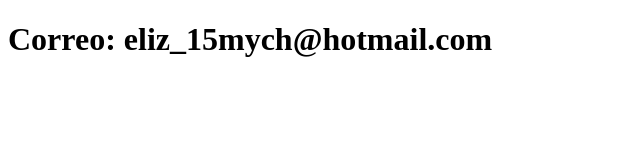
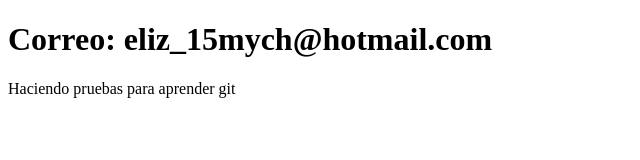
Before and after one commit to EliCsc/sistema-de-registro, a plain HTML site: page contacto.html in a window 1280 px wide. Shown: the whole page, without its empty margins (0-640 px from the left). Drawn offline with Linux system fonts and the light colour scheme.

Commit message:
Actualiza el contacto

```diff
--- a/contacto.html
+++ b/contacto.html
@@ -7,6 +7,7 @@
 </head>
 <body>
     <h1>Correo: eliz_15mych@hotmail.com</h1>
+    <p>Haciendo pruebas para aprender git</p>
 
 <script> src="app.js"</script>
 </body>
```
